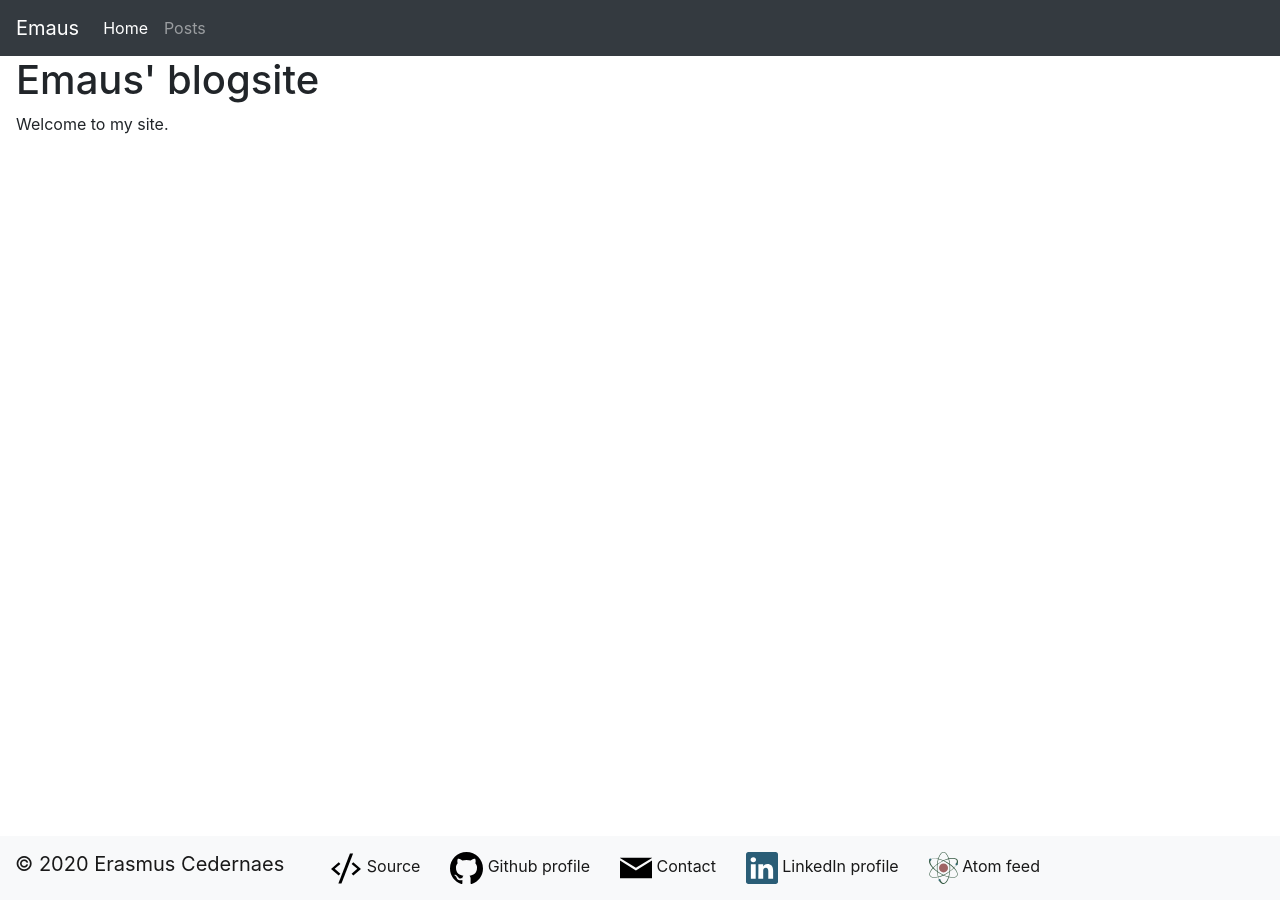
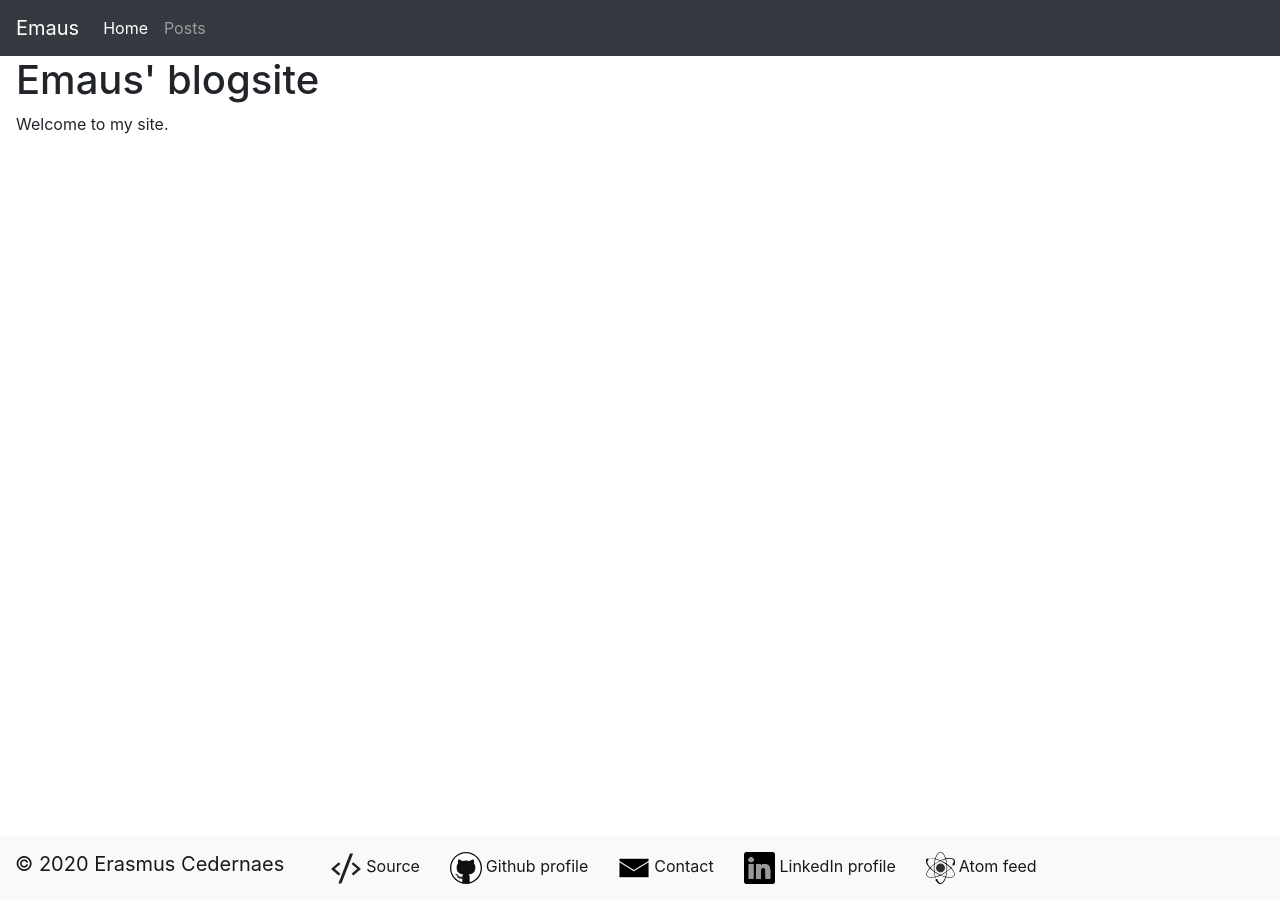
Before and after one commit to emanuelen5/emanuelen5.github.io, a Jekyll site: the page built from site/index.md, in a window 1280 px wide. Built offline with Jekyll 4.4.1, drawn with Linux system fonts in a browser that asks for light colours.

Commit message:
Improving footer slightly
- Removing underline whitespace between image and text
- Adding coloring to code, github and email links

```diff
--- a/site/_layouts/shell.html
+++ b/site/_layouts/shell.html
@@ -38,32 +38,27 @@
 				<div class="col-lg-auto col-12 navbar-brand text-center">&copy; {{site.time | date: "%Y" }} Erasmus Cedernaes</div>
 				<div class="col col-lg-auto text-center text-nowrap navbar-link navbar-text">
 					<a href="{{site.repo}}/tree/blog/{{site.source}}/{{page.path}}">
-						<img alt="Source code icon" class="align-middle filter-color-inactive-link" style="height: 2em;" src="/assets/images/code.svg"/>
-						<span class="d-none d-md-inline-block"> Source</span>
+						<img alt="Source code icon" class="align-middle filter-color-inactive-link" style="height: 2em;" src="/assets/images/code.svg"/><span class="d-none d-md-inline-block ml-1">Source</span>
 					</a>
 				</div>
 				<div class="col col-lg-auto text-center text-nowrap navbar-link navbar-text">
 					<a href="https://github.com/emanuelen5">
-						<img alt="Github icon" class="align-middle filter-color-inactive-link" style="height: 2em;" src="/assets/images/github_icon.svg"/>
-						<span class="d-none d-md-inline-block"> Github profile</span>
+						<img alt="Github icon" class="align-middle filter-color-inactive-link invert" style="height: 2em;" src="/assets/images/github_icon.svg"/><span class="d-none d-md-inline-block ml-1">Github profile</span>
 					</a>
 				</div>
 				<div class="col col-lg-auto text-center text-nowrap navbar-link navbar-text">
 					<a href="mailto:{{site.email}}">
-						<img alt="Email icon" class="align-middle filter-color-inactive-link" style="height: 2em;" src="/assets/images/email.svg"/>
-						<span class="d-none d-md-inline-block"> Contact</span>
+						<img alt="Email icon" class="align-middle filter-color-inactive-link invert" style="height: 2em;" src="/assets/images/email.svg"/><span class="d-none d-md-inline-block ml-1">Contact</span>
 					</a>
 				</div>
 				<div class="col col-lg-auto text-center text-nowrap navbar-link navbar-text">
 					<a href="https://www.linkedin.com/in/erasmus-cedernaes/">
-						<img alt="LinkedIn icon" class="align-middle filter-color-inactive-link" style="height: 2em;" src="/assets/images/linkedin_logo.svg"/>
-						<span class="d-none d-md-inline-block"> LinkedIn profile</span>
+						<img alt="LinkedIn icon" class="align-middle filter-color-inactive-link" style="height: 2em;" src="/assets/images/linkedin_logo.svg"/><span class="d-none d-md-inline-block ml-1">LinkedIn profile</span>
 					</a>
 				</div>
 				<div class="col col-lg-auto text-center text-nowrap navbar-link navbar-text">
 					<a href="/atom.xml">
-						<img alt="Atom feed icon" class="align-middle filter-color-inactive-link" style="height: 2em;" src="/assets/images/atom.svg"/>
-						<span class="d-none d-md-inline-block"> Atom feed</span>
+						<img alt="Atom feed icon" class="align-middle filter-color-inactive-link" style="height: 2em;" src="/assets/images/atom.svg"/><span class="d-none d-md-inline-block ml-1">Atom feed</span>
 					</a>
 				</div>
 			</div>
--- a/site/css/style.scss
+++ b/site/css/style.scss
@@ -58,9 +58,15 @@
 	margin-right: 0.05rem;
 }
 
+
+// Color special links on hover
 .filter-color-inactive-link {
-	filter: grayscale(50%);
-	&:hover {
-		filter: none;
+	filter: grayscale(100%) contrast(3) brightness(0.6);
+	&.invert {
+		filter: grayscale(100%) invert(100%);
 	}
 }
+
+a:hover .filter-color-inactive-link {
+	filter: none;
+}
```
Also changed, not shown: site/assets/images/code.svg, site/assets/images/email.svg, site/assets/images/github_icon.svg.
